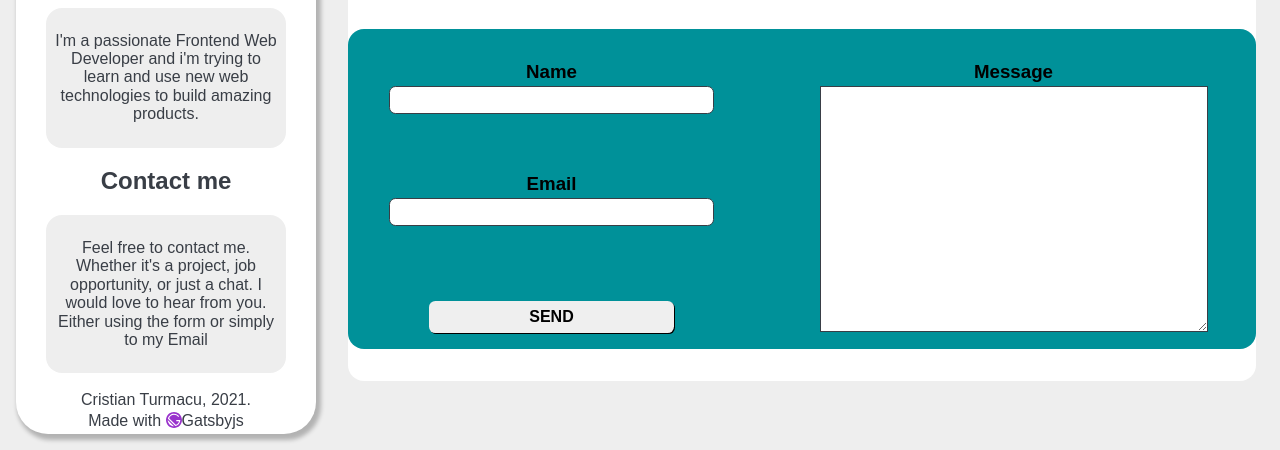
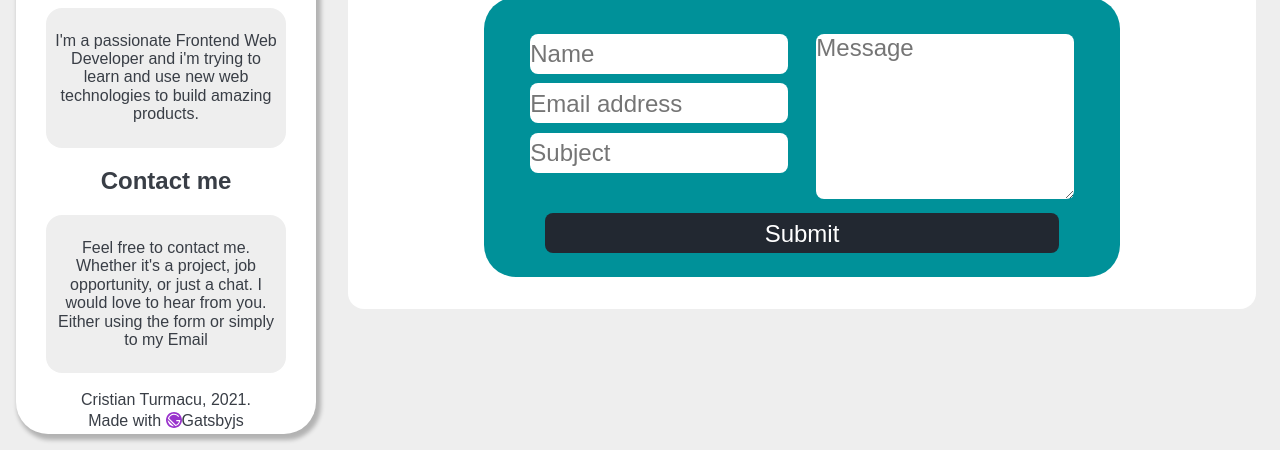
Before and after one commit to Cristian1t/mywebsitev2, a Gatsby site: page /contact in a window 1280 px wide. Shown: the part 350-800 px from the top of the page. Built offline with nearby package versions, Linux system fonts and the light colour scheme; Gatsby itself is replaced by a stand-in of ours.

Commit message:
changed form

```diff
--- a/src/components/Contact.js
+++ b/src/components/Contact.js
@@ -4,7 +4,6 @@ import styled from 'styled-components';
 import { FiMail } from '@react-icons/all-files/fi/FiMail';
 
 const StyledContact = styled.div`
-  height: 100%;
   padding: 0;
   margin: 0;
   background: white;
@@ -37,90 +36,85 @@ const StyledContact = styled.div`
     text-align: center;
   }
   .formcontainer {
-    width: 100%;
+    background-color: ${({ theme }) => theme.color.details2};
     margin: 0 auto;
-    background: ${({ theme }) => theme.color.details2};
-    display: flex;
-    justify-content: center;
+    width: 90%;
+    margin-bottom: 2rem;
+    border-radius: 0.5rem;
     @media (min-width: 769px) {
-      border-radius: 1rem;
-      margin-bottom: 2rem;
+      width: 70%;
+      border-radius: 2rem;
+    }
+  }
+  form {
+    margin: 0 auto;
+    width: 90%;
     margin-top: 2rem;
+    text-align: center;
+    display: grid;
+    grid-template-columns: 1fr;
+    grid-template-rows: auto 1fr 0.2fr;
+    grid-column-gap: 0px;
+    grid-row-gap: 0px;
+    @media (min-width: 769px) {
+      grid-template-columns: repeat(2, 1fr);
+      grid-template-rows: repeat(2, 1fr) 0.2fr;
+    }
+  }
+  input,
+  textarea {
+    padding: 0;
+    border: 0;
+    outline: 0;
+    width: 95%;
+    margin: 0.3rem auto;
+    min-height: 1.5rem;
+    font-size: 1.5rem;
+    @media (min-width: 769px) {
+      min-height: 2.5rem;
+      width: 90%;
     }
 
-    h3 {
-      padding-bottom: 0.2rem;
+    :focus {
+      border-left: 2px solid red;
+      border-right: 2px solid red;
     }
-    input {
-      height: 1.5rem;
-      font-size: 1.5rem;
-      text-align: center;
-      border-radius: 0.4rem;
-      border: 1px solid ${({ theme }) => theme.color.text};
-    }
-    textarea {
-      border: 1px solid ${({ theme }) => theme.color.text};
+
     @media (min-width: 769px) {
-        height: 75%;
+      border-radius: 8px;
     }
   }
-    button {
-      border-radius: 0.4rem;
-      border: none;
-      box-shadow: 1px 1px black;
+
+  #input-submit {
+    color: white;
+    background: ${({ theme }) => theme.color.details};
     cursor: pointer;
+    grid-area: 3 / 1 / 4 / 2;
+    :hover {
+      background: ${({ theme }) => theme.color.text};
     }
-    form {
-      display: grid;
-      grid-template-columns: 1fr;
-      grid-template-rows: auto auto 1fr auto;
-      gap: 0px 0px;
-      grid-template-areas:
-        'name'
-        'email'
-        'message'
-        'send';
+    margin-bottom: 1.5rem;
     @media (min-width: 769px) {
-        grid-template-columns: 1fr 1fr;
-        grid-template-rows: 1fr 1fr 1fr;
-        gap: 1rem;
-        grid-template-areas:
-          'name message'
-          'email message'
-          'send message';
     }
-      .name {
-        margin: 0 auto;
-        width: 80%;
-        display: flex;
-        flex-direction: column;
-        grid-area: name;
+
+    :hover {
     }
-      .email {
-        margin: 0 auto;
-        width: 80%;
-        display: flex;
-        flex-direction: column;
-        grid-area: email;
-      }
-      .send {
-        margin: 1rem auto;
-        width: 60%;
-        grid-area: send;
-        font-weight: bold;
-        text-transform: uppercase;
     @media (min-width: 769px) {
-          margin-top: 3rem;
-          height: 2rem;
+      grid-area: 3 / 1 / 4 / 3;
     }
   }
-      .message {
-        margin: 0 auto;
-        width: 80%;
-        display: flex;
-        flex-direction: column;
-        grid-area: message;
+
+  .left {
+    grid-area: 1 / 1 / 2 / 2;
+    @media (min-width: 769px) {
+      grid-area: 1 / 1 / 3 / 2;
     }
+  }
+
+  .right {
+    grid-area: 2 / 1 / 3 / 2;
+    @media (min-width: 769px) {
+      grid-area: 1 / 2 / 3 / 3;
     }
   }
 `;
@@ -151,7 +145,7 @@ function Contact() {
       <h3 style={{ textAlign: 'center' }}>Or using the form below:</h3>
       <div className="formcontainer">
         <form
-          name="contact v1"
+          name="cf"
           method="post"
           data-netlify="true"
           data-netlify-honeypot="bot-field"
@@ -159,23 +153,33 @@ function Contact() {
           <div hidden>
             <input name="bot-field" />
           </div>
-          <input type="hidden" name="form-name" value="contact v1" />
-          <div className="name">
-            <h3>Name</h3>
-            <input name="name" type="text" />
+          <input type="hidden" name="form-name" value="cf" />
+          <div className="left">
+            <input name="name" type="text" id="input-name" placeholder="Name" />
+            <input
+              name="email"
+              type="email"
+              id="input-email"
+              placeholder="Email address"
+            />
+            <input
+              type="text"
+              id="input-subject"
+              name="subject"
+              placeholder="Subject"
+            />
           </div>
-          <div className="email">
-            <h3>Email</h3>
-            <input name="email" type="email" />
+          <div className="right">
+            <textarea
+              name="message"
+              type="text"
+              id="input-message"
+              placeholder="Message"
+              rows="6"
+              cols="50"
+            />
           </div>
-
-          <button type="submit" className="send">
-            Send
-          </button>
-          <div className="message">
-            <h3>Message</h3>
-            <textarea rows="4" cols="50" name="message" type="text" />
-          </div>
+          <input type="submit" value="Submit" id="input-submit" />
         </form>
       </div>
     </StyledContact>
```
Lines whose indentation alone changed are shown as unchanged.
